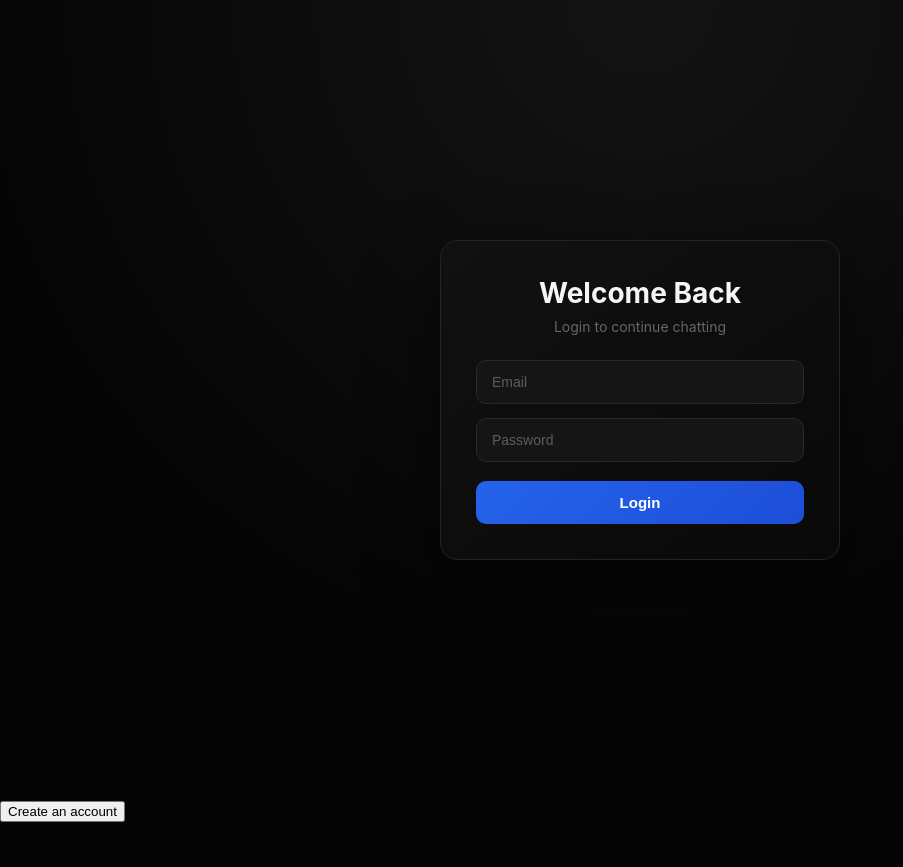
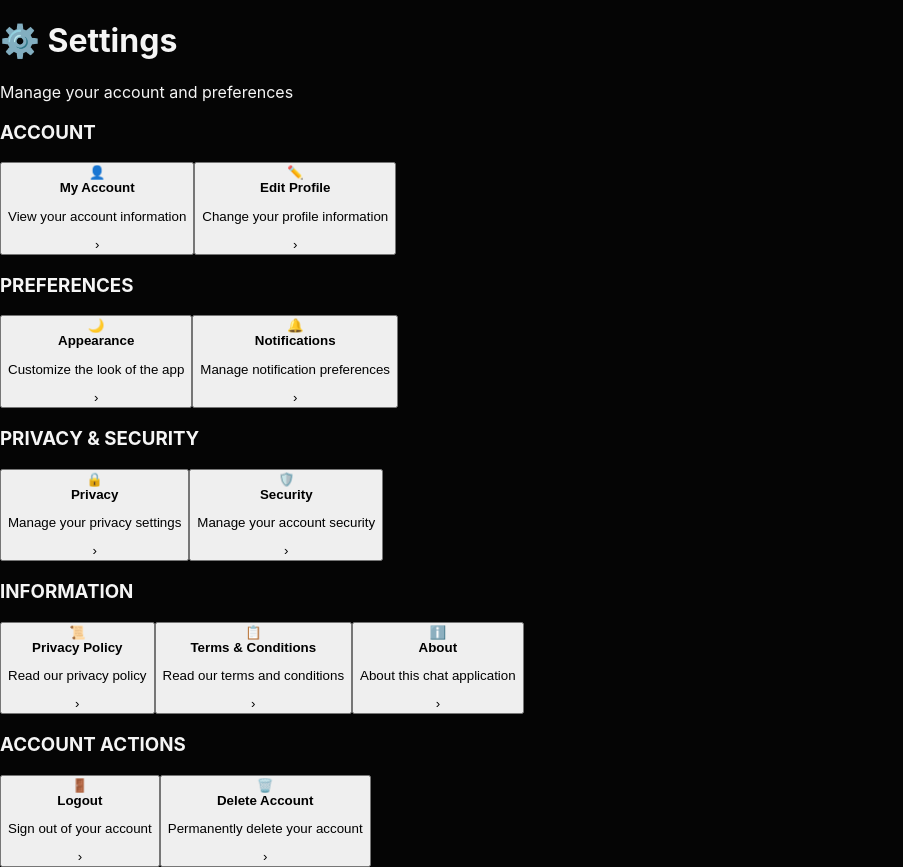
Before and after one commit to anirbandebnath9212-hue/real-time-chat-app, a React app in the folder frontend/: page /settings in a window 1280 px wide. Shown: the whole page, without its empty margins (0-903 px from the left). Before the commit the page ends 822 px from the top, so only its background shows below. Built offline with nearby package versions, Linux system fonts and the light colour scheme; no server answers; the HTML template or start-up script is replaced by a standard one.

Commit message:
Add settings page and fix CORS

```diff
--- a/frontend/package.json
+++ b/frontend/package.json
@@ -12,6 +12,7 @@
   "dependencies": {
     "react": "^19.2.8",
     "react-dom": "^19.2.8",
+    "react-router-dom": "^7.18.3",
     "socket.io-client": "^4.8.3"
   },
   "devDependencies": {
--- a/frontend/src/App.jsx
+++ b/frontend/src/App.jsx
@@ -1,75 +1,84 @@
-import { useEffect, useState } from "react";
-import "./App.css";
+import {
+    BrowserRouter,
+    Routes,
+    Route,
+    Navigate
+} from "react-router-dom";
 
 import Login from "./pages/Login";
 import Register from "./pages/Register";
 import ChatDashboard from "./pages/ChatDashboard";
+import Settings from "./pages/Settings";
+
+import "./App.css";
+
 
 function App() {
 
-    const [showLogin, setShowLogin] = useState(true);
+    return (
 
-    const [isLoggedIn, setIsLoggedIn] = useState(
-        !!localStorage.getItem("token")
+        <BrowserRouter>
+
+            <Routes>
+
+                {/* LOGIN */}
+
+                <Route
+                    path="/"
+                    element={
+                        <Login />
+                    }
+                />
+
+
+                {/* REGISTER */}
+
+                <Route
+                    path="/register"
+                    element={
+                        <Register />
+                    }
+                />
+
+
+                {/* CHAT */}
+
+                <Route
+                    path="/chat"
+                    element={
+                        <ChatDashboard />
+                    }
+                />
+
+
+                {/* SETTINGS */}
+
+                <Route
+                    path="/settings"
+                    element={
+                        <Settings />
+                    }
+                />
+
+
+                {/* UNKNOWN ROUTE */}
+
+                <Route
+                    path="*"
+                    element={
+                        <Navigate
+                            to="/"
+                            replace
+                        />
+                    }
+                />
+
+            </Routes>
+
+        </BrowserRouter>
+
     );
 
-
-    // Check token when app starts
-    useEffect(() => {
-
-        const token =
-            localStorage.getItem("token");
-
-        if (token) {
-            setIsLoggedIn(true);
-        } else {
-            setIsLoggedIn(false);
-        }
-
-    }, []);
-
-
-    // Show dashboard if logged in
-    if (isLoggedIn) {
-        return (
-            <ChatDashboard
-                setIsLoggedIn={setIsLoggedIn}
-            />
-        );
-    }
-
-
-    // Show login/register
-    return (
-        <div>
-
-            {showLogin ? (
-
-                <Login
-                    setIsLoggedIn={setIsLoggedIn}
-                />
-
-            ) : (
-
-                <Register />
-
-            )}
-
-
-            <button
-                onClick={() =>
-                    setShowLogin(!showLogin)
-                }
-            >
-
-                {showLogin
-                    ? "Create an account"
-                    : "Already have an account?"}
-
-            </button>
-
-        </div>
-    );
 }
 
 export default App;
--- a/frontend/src/pages/ChatDashboard.jsx
+++ b/frontend/src/pages/ChatDashboard.jsx
@@ -1,15 +1,50 @@
-import { useEffect, useRef, useState } from "react";
+import {
+    useEffect,
+    useRef,
+    useState
+} from "react";
+
+import {
+    useNavigate
+} from "react-router-dom";
+
 import socket from "../socket";
 
+
 function ChatDashboard({ setIsLoggedIn }) {
 
-    const [users, setUsers] = useState([]);
-    const [conversations, setConversations] = useState([]);
+    const navigate =
+        useNavigate();
+
+
+    // =========================
+    // USERS
+    // =========================
+
+    const [users, setUsers] =
+        useState([]);
+
+    const [conversations, setConversations] =
+        useState([]);
+
     const [selectedConversation, setSelectedConversation] =
         useState(null);
 
-    const [messages, setMessages] = useState([]);
-    const [messageText, setMessageText] = useState("");
+
+    // =========================
+    // MESSAGES
+    // =========================
+
+    const [messages, setMessages] =
+        useState([]);
+
+    const [messageText, setMessageText] =
+        useState("");
+
+
+    // =========================
+    // CURRENT USER
+    // =========================
 
     const [currentUser, setCurrentUser] =
         useState(null);
@@ -17,6 +52,7 @@ function ChatDashboard({ setIsLoggedIn }) {
     const [selectedUser, setSelectedUser] =
         useState(null);
 
+
     // =========================
     // MESSAGE MENU
     // =========================
@@ -24,6 +60,7 @@ function ChatDashboard({ setIsLoggedIn }) {
     const [openMessageMenu, setOpenMessageMenu] =
         useState(null);
 
+
     // =========================
     // REPLY
     // =========================
@@ -31,6 +68,7 @@ function ChatDashboard({ setIsLoggedIn }) {
     const [replyingTo, setReplyingTo] =
         useState(null);
 
+
     // =========================
     // SEARCH
     // =========================
@@ -38,6 +76,7 @@ function ChatDashboard({ setIsLoggedIn }) {
     const [searchText, setSearchText] =
         useState("");
 
+
     // =========================
     // EDIT PROFILE
     // =========================
@@ -48,6 +87,7 @@ function ChatDashboard({ setIsLoggedIn }) {
     const [newUsername, setNewUsername] =
         useState("");
 
+
     // =========================
     // TYPING
     // =========================
@@ -58,6 +98,7 @@ function ChatDashboard({ setIsLoggedIn }) {
     const typingTimeoutRef =
         useRef(null);
 
+
     // =========================
     // MESSAGE SCROLLING
     // =========================
@@ -71,6 +112,7 @@ function ChatDashboard({ setIsLoggedIn }) {
     const shouldScrollToBottomRef =
         useRef(false);
 
+
     // =========================
     // FILE UPLOAD
     // =========================
@@ -78,16 +120,20 @@ function ChatDashboard({ setIsLoggedIn }) {
     const fileInputRef =
         useRef(null);
 
+
     // =========================
     // FORMAT MESSAGE TIME
     // =========================
 
     const formatMessageTime = (date) => {
 
-        return new Date(date).toLocaleTimeString([], {
+        return new Date(date).toLocaleTimeString(
+            [],
+            {
                 hour: "2-digit",
                 minute: "2-digit"
-        });
+            }
+        );
 
     };
 
@@ -172,15 +218,12 @@ function ChatDashboard({ setIsLoggedIn }) {
                         method: "POST",
 
                         headers: {
-
                             Authorization:
                                 `Bearer ${token}`
-
                         },
 
                         body:
                             formData
-
                     }
                 );
 
@@ -224,7 +267,6 @@ function ChatDashboard({ setIsLoggedIn }) {
 
                             Authorization:
                                 `Bearer ${token}`
-
                         },
 
                         body: JSON.stringify({
@@ -245,7 +287,6 @@ function ChatDashboard({ setIsLoggedIn }) {
                                 uploadData.fileSize
 
                         })
-
                     }
                 );
 
@@ -624,7 +665,8 @@ function ChatDashboard({ setIsLoggedIn }) {
 
                                     ...conversation,
 
-                                    lastMessage: null
+                                    lastMessage:
+                                        null
 
                                 };
 
@@ -736,7 +778,8 @@ function ChatDashboard({ setIsLoggedIn }) {
 
                                     ...conversation,
 
-                                    unreadCount: 0
+                                    unreadCount:
+                                        0
 
                                 };
 
@@ -843,7 +886,8 @@ function ChatDashboard({ setIsLoggedIn }) {
                     localStorage.getItem("token");
 
 
-                const response = await fetch(
+                const response =
+                    await fetch(
                         "https://real-time-chat-app-hgdr.onrender.com/api/auth/me",
                         {
                             headers: {
@@ -852,7 +896,6 @@ function ChatDashboard({ setIsLoggedIn }) {
                                     `Bearer ${token}`
 
                             }
-
                         }
                     );
 
@@ -919,7 +962,8 @@ function ChatDashboard({ setIsLoggedIn }) {
                     localStorage.getItem("token");
 
 
-                const response = await fetch(
+                const response =
+                    await fetch(
                         "https://real-time-chat-app-hgdr.onrender.com/api/users",
                         {
                             headers: {
@@ -928,7 +972,6 @@ function ChatDashboard({ setIsLoggedIn }) {
                                     `Bearer ${token}`
 
                             }
-
                         }
                     );
 
@@ -979,7 +1022,8 @@ function ChatDashboard({ setIsLoggedIn }) {
                     localStorage.getItem("token");
 
 
-                const response = await fetch(
+                const response =
+                    await fetch(
                         "https://real-time-chat-app-hgdr.onrender.com/api/conversations",
                         {
                             headers: {
@@ -988,7 +1032,6 @@ function ChatDashboard({ setIsLoggedIn }) {
                                     `Bearer ${token}`
 
                             }
-
                         }
                     );
 
@@ -1057,7 +1100,8 @@ function ChatDashboard({ setIsLoggedIn }) {
             );
 
 
-            const response = await fetch(
+            const response =
+                await fetch(
                     "https://real-time-chat-app-hgdr.onrender.com/api/conversations",
                     {
                         method: "POST",
@@ -1078,7 +1122,6 @@ function ChatDashboard({ setIsLoggedIn }) {
                                 user._id
 
                         })
-
                     }
                 );
 
@@ -1124,7 +1167,6 @@ function ChatDashboard({ setIsLoggedIn }) {
                                 `Bearer ${token}`
 
                         }
-
                     }
                 );
 
@@ -1161,7 +1203,6 @@ function ChatDashboard({ setIsLoggedIn }) {
                                 `Bearer ${token}`
 
                         }
-
                     }
                 );
 
@@ -1191,7 +1232,8 @@ function ChatDashboard({ setIsLoggedIn }) {
 
                                     ...item,
 
-                                    unreadCount: 0
+                                    unreadCount:
+                                        0
 
                                 };
 
@@ -1356,7 +1398,8 @@ function ChatDashboard({ setIsLoggedIn }) {
                 localStorage.getItem("token");
 
 
-            const response = await fetch(
+            const response =
+                await fetch(
                     "https://real-time-chat-app-hgdr.onrender.com/api/messages",
                     {
                         method: "POST",
@@ -1380,10 +1423,10 @@ function ChatDashboard({ setIsLoggedIn }) {
                                 messageText,
 
                             replyTo:
-                            replyingTo?._id || null
+                                replyingTo?._id ||
+                                null
 
                         })
-
                     }
                 );
 
@@ -1431,7 +1474,9 @@ function ChatDashboard({ setIsLoggedIn }) {
             );
 
 
-            setMessageText("");
+            setMessageText(
+                ""
+            );
 
 
             setReplyingTo(
@@ -1475,7 +1520,8 @@ function ChatDashboard({ setIsLoggedIn }) {
                 localStorage.getItem("token");
 
 
-            const response = await fetch(
+            const response =
+                await fetch(
                     `https://real-time-chat-app-hgdr.onrender.com/api/messages/${messageId}`,
                     {
                         method: "DELETE",
@@ -1486,7 +1532,6 @@ function ChatDashboard({ setIsLoggedIn }) {
                                 `Bearer ${token}`
 
                         }
-
                     }
                 );
 
@@ -1546,7 +1591,8 @@ function ChatDashboard({ setIsLoggedIn }) {
 
                                     ...conversation,
 
-                                    lastMessage: null
+                                    lastMessage:
+                                        null
 
                                 };
 
@@ -1585,7 +1631,8 @@ function ChatDashboard({ setIsLoggedIn }) {
     const handleEditProfile = () => {
 
         setNewUsername(
-            currentUser?.username || ""
+            currentUser?.username ||
+            ""
         );
 
 
@@ -1637,7 +1684,8 @@ function ChatDashboard({ setIsLoggedIn }) {
                 localStorage.getItem("token");
 
 
-            const response = await fetch(
+            const response =
+                await fetch(
                     "https://real-time-chat-app-hgdr.onrender.com/api/users/profile",
                     {
                         method: "PATCH",
@@ -1658,7 +1706,6 @@ function ChatDashboard({ setIsLoggedIn }) {
                                 newUsername
 
                         })
-
                     }
                 );
 
@@ -1950,17 +1997,6 @@ function ChatDashboard({ setIsLoggedIn }) {
                     />
 
                 </div>
-
-
-                {/* LOGOUT */}
-
-                <button
-                    onClick={
-                        handleLogout
-                    }
-                >
-                    Logout
-                </button>
 
 
                 {/* USERS */}
@@ -2087,6 +2123,37 @@ function ChatDashboard({ setIsLoggedIn }) {
 
                 )}
 
+
+                {/* =========================
+                    SIDEBAR BOTTOM ACTIONS
+                ========================= */}
+
+                <div className="sidebar-bottom">
+
+                    <button
+                        type="button"
+                        onClick={() => {
+                            navigate("/settings");
+                        }}
+                    >
+                        ⚙️ Settings
+                    </button>
+
+
+                    {/* LOGOUT */}
+
+                    <button
+                        type="button"
+                        onClick={
+                            handleLogout
+                        }
+                    >
+                        🚪 Logout
+                    </button>
+
+                </div>
+
+
             </div>
 
 
@@ -2171,7 +2238,9 @@ function ChatDashboard({ setIsLoggedIn }) {
 
                 <div
                     className="messages"
-                    ref={messagesContainerRef}
+                    ref={
+                        messagesContainerRef
+                    }
                 >
 
                     {selectedConversation ? (
@@ -2253,7 +2322,9 @@ function ChatDashboard({ setIsLoggedIn }) {
                                                     message.fileUrl && (
 
                                                         <img
-                                                            src={message.fileUrl}
+                                                            src={
+                                                                message.fileUrl
+                                                            }
                                                             alt={
                                                                 message.fileName ||
                                                                 "Image"
@@ -2268,7 +2339,9 @@ function ChatDashboard({ setIsLoggedIn }) {
                                                     message.fileUrl && (
 
                                                         <video
-                                                            src={message.fileUrl}
+                                                            src={
+                                                                message.fileUrl
+                                                            }
                                                             controls
                                                             className="chat-video"
                                                         />
@@ -2280,7 +2353,9 @@ function ChatDashboard({ setIsLoggedIn }) {
                                                     message.fileUrl && (
 
                                                         <a
-                                                            href={message.fileUrl}
+                                                            href={
+                                                                message.fileUrl
+                                                            }
                                                             target="_blank"
                                                             rel="noopener noreferrer"
                                                             className="chat-file"
@@ -2381,7 +2456,8 @@ function ChatDashboard({ setIsLoggedIn }) {
                                                             onClick={() => {
 
                                                                 navigator.clipboard.writeText(
-                                                                    message.text || ""
+                                                                    message.text ||
+                                                                    ""
                                                                 );
 
 
--- /dev/null
+++ b/frontend/src/pages/Settings.jsx
@@ -0,0 +1,241 @@
+import React from "react";
+
+function Settings() {
+
+    return (
+
+        <div className="settings-page">
+
+            <div className="settings-container">
+
+                <div className="settings-header">
+
+                    <h1>⚙️ Settings</h1>
+
+                    <p>
+                        Manage your account and preferences
+                    </p>
+
+                </div>
+
+
+                {/* ACCOUNT */}
+
+                <div className="settings-section">
+
+                    <h3>ACCOUNT</h3>
+
+                    <button className="settings-item">
+                        <span>👤</span>
+
+                        <div>
+                            <strong>My Account</strong>
+                            <p>View your account information</p>
+                        </div>
+
+                        <span className="settings-arrow">
+                            ›
+                        </span>
+                    </button>
+
+
+                    <button className="settings-item">
+                        <span>✏️</span>
+
+                        <div>
+                            <strong>Edit Profile</strong>
+                            <p>Change your profile information</p>
+                        </div>
+
+                        <span className="settings-arrow">
+                            ›
+                        </span>
+                    </button>
+
+                </div>
+
+
+                {/* PREFERENCES */}
+
+                <div className="settings-section">
+
+                    <h3>PREFERENCES</h3>
+
+                    <button className="settings-item">
+
+                        <span>🌙</span>
+
+                        <div>
+                            <strong>Appearance</strong>
+                            <p>Customize the look of the app</p>
+                        </div>
+
+                        <span className="settings-arrow">
+                            ›
+                        </span>
+
+                    </button>
+
+
+                    <button className="settings-item">
+
+                        <span>🔔</span>
+
+                        <div>
+                            <strong>Notifications</strong>
+                            <p>Manage notification preferences</p>
+                        </div>
+
+                        <span className="settings-arrow">
+                            ›
+                        </span>
+
+                    </button>
+
+                </div>
+
+
+                {/* PRIVACY */}
+
+                <div className="settings-section">
+
+                    <h3>PRIVACY & SECURITY</h3>
+
+                    <button className="settings-item">
+
+                        <span>🔒</span>
+
+                        <div>
+                            <strong>Privacy</strong>
+                            <p>Manage your privacy settings</p>
+                        </div>
+
+                        <span className="settings-arrow">
+                            ›
+                        </span>
+
+                    </button>
+
+
+                    <button className="settings-item">
+
+                        <span>🛡️</span>
+
+                        <div>
+                            <strong>Security</strong>
+                            <p>Manage your account security</p>
+                        </div>
+
+                        <span className="settings-arrow">
+                            ›
+                        </span>
+
+                    </button>
+
+                </div>
+
+
+                {/* INFORMATION */}
+
+                <div className="settings-section">
+
+                    <h3>INFORMATION</h3>
+
+                    <button className="settings-item">
+
+                        <span>📜</span>
+
+                        <div>
+                            <strong>Privacy Policy</strong>
+                            <p>Read our privacy policy</p>
+                        </div>
+
+                        <span className="settings-arrow">
+                            ›
+                        </span>
+
+                    </button>
+
+
+                    <button className="settings-item">
+
+                        <span>📋</span>
+
+                        <div>
+                            <strong>Terms & Conditions</strong>
+                            <p>Read our terms and conditions</p>
+                        </div>
+
+                        <span className="settings-arrow">
+                            ›
+                        </span>
+
+                    </button>
+
+
+                    <button className="settings-item">
+
+                        <span>ℹ️</span>
+
+                        <div>
+                            <strong>About</strong>
+                            <p>About this chat application</p>
+                        </div>
+
+                        <span className="settings-arrow">
+                            ›
+                        </span>
+
+                    </button>
+
+                </div>
+
+
+                {/* DANGER ZONE */}
+
+                <div className="settings-section danger-section">
+
+                    <h3>ACCOUNT ACTIONS</h3>
+
+                    <button className="settings-item logout-item">
+
+                        <span>🚪</span>
+
+                        <div>
+                            <strong>Logout</strong>
+                            <p>Sign out of your account</p>
+                        </div>
+
+                        <span className="settings-arrow">
+                            ›
+                        </span>
+
+                    </button>
+
+
+                    <button className="settings-item delete-item">
+
+                        <span>🗑️</span>
+
+                        <div>
+                            <strong>Delete Account</strong>
+                            <p>Permanently delete your account</p>
+                        </div>
+
+                        <span className="settings-arrow">
+                            ›
+                        </span>
+
+                    </button>
+
+                </div>
+
+            </div>
+
+        </div>
+
+    );
+
+}
+
+export default Settings;
```
Also changed, not shown: frontend/src/App.css (+58 -0 lines), 2 other files (tests, documents, lock files or other folders). Lines whose indentation alone changed are shown as unchanged.
